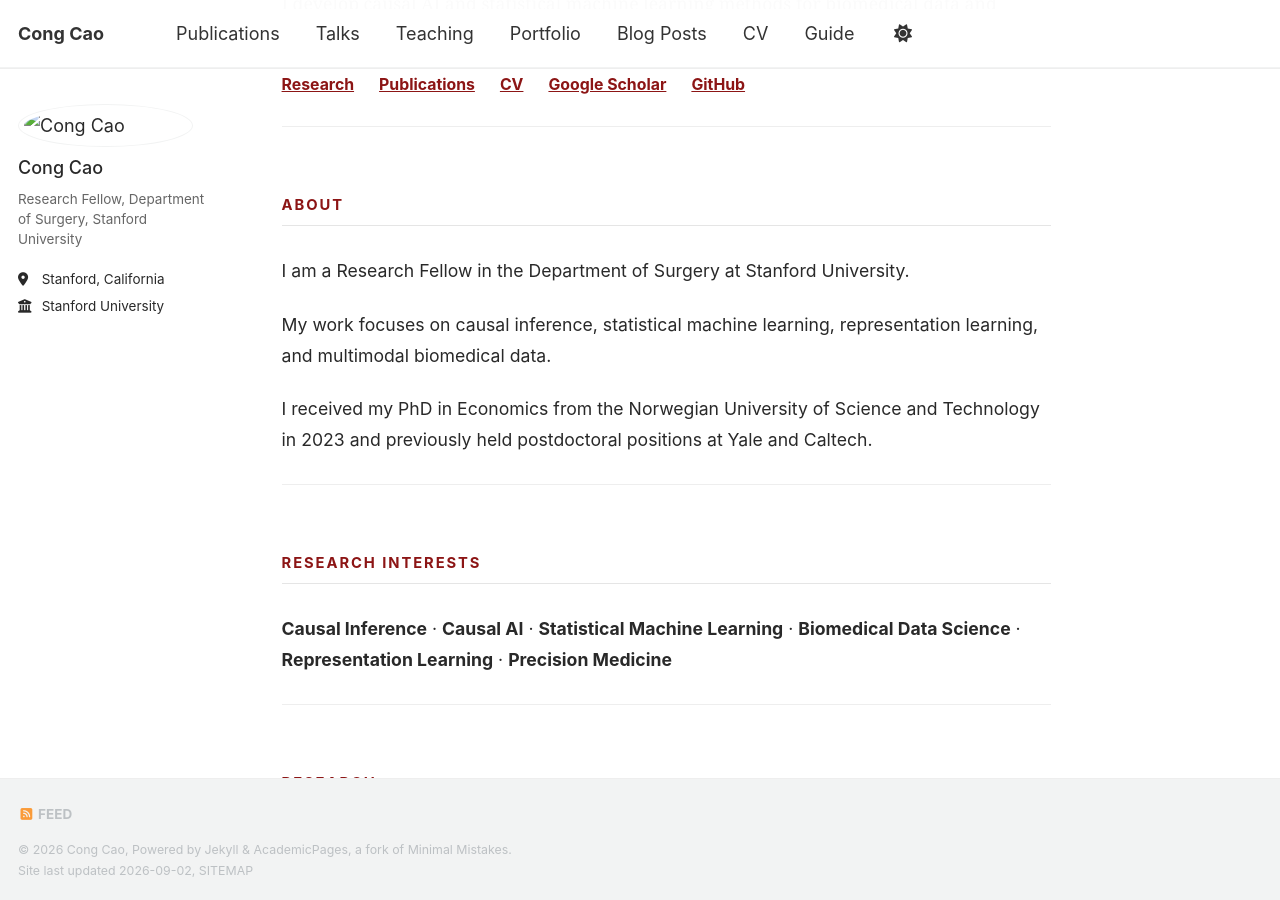
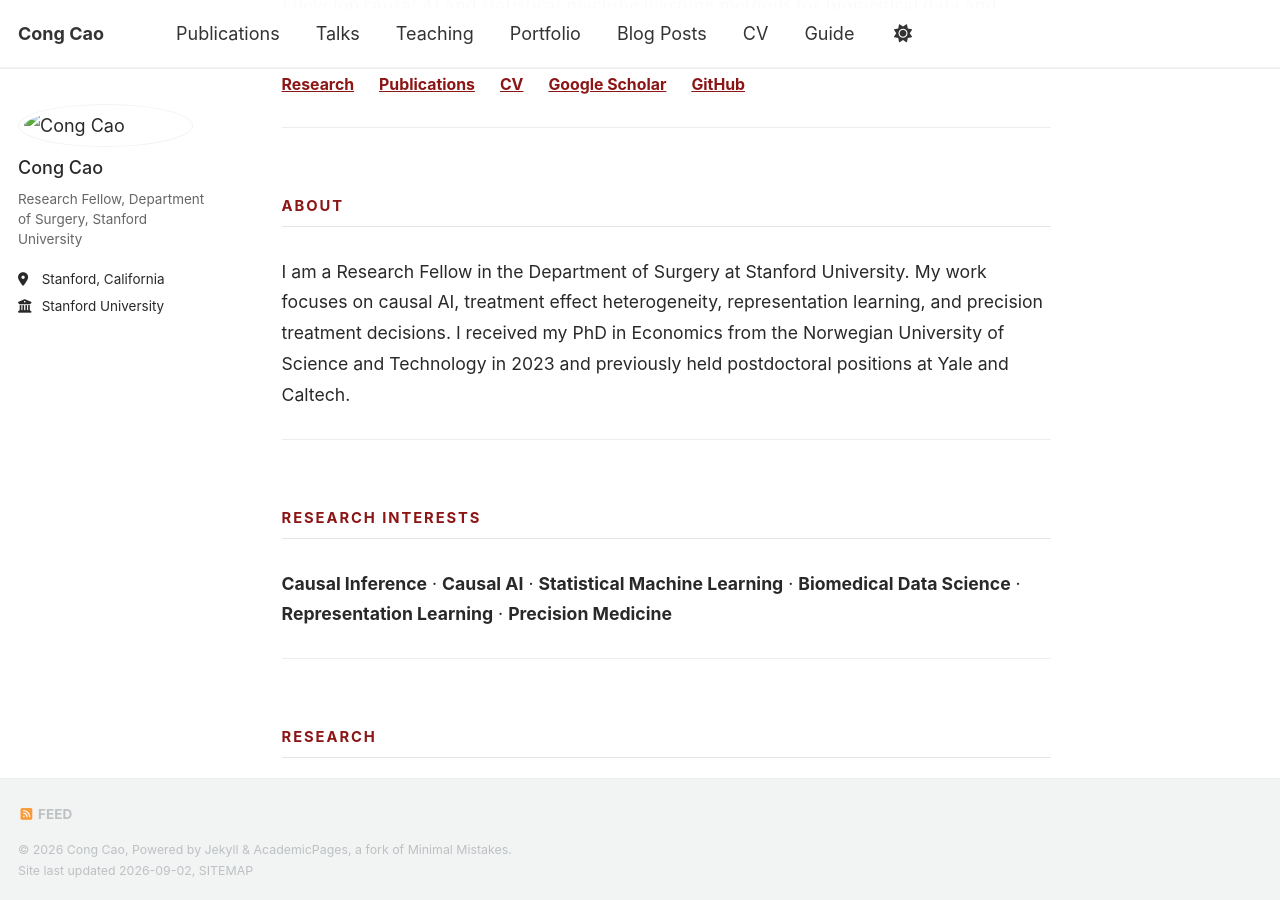
Before and after one commit to congca0/congca0.github.io, a Jekyll site: the page built from _pages/about.md, in a window 1280 px wide and 900 px high, scrolled down 502 px. Built offline with Jekyll 4.4.1, drawn with Linux system fonts in a browser that asks for light colours; our own code applies the rules of GitHub Pages for plain Markdown files; a style sheet for code colours, icons or effects is not loaded.

Commit message:
Update about.md

```diff
--- a/_pages/about.md
+++ b/_pages/about.md
@@ -30,15 +30,8 @@ for biomedical data and precision treatment decisions.
 ---
 
 ## About
-
-I am a Research Fellow in the Department of Surgery at Stanford University.
-
-My work focuses on causal inference, statistical machine learning,
-representation learning, and multimodal biomedical data.
-
-I received my PhD in Economics from the Norwegian University of Science
-and Technology in 2023 and previously held postdoctoral positions at Yale
-and Caltech.
+I am a Research Fellow in the Department of Surgery at Stanford University. My work focuses on causal AI, treatment effect heterogeneity, representation learning, and precision treatment decisions.
+I received my PhD in Economics from the Norwegian University of Science and Technology in 2023 and previously held postdoctoral positions at Yale and Caltech.
 
 ---
 
```
